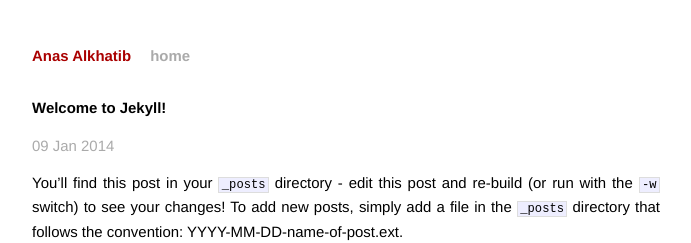
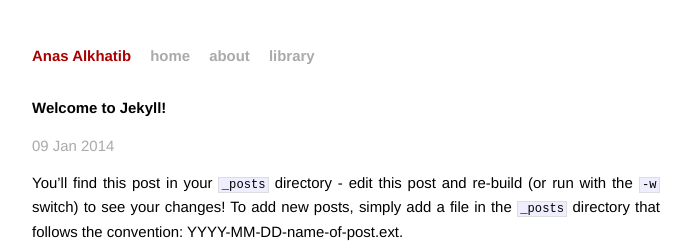
Before and after one commit to alkhatib/alkhatib.github.io, a Jekyll site: the page built from _posts/2014-01-09-welcome-to-jekyll.markdown, in a window 1280 px wide. Shown: the top 243 px of the page, without its empty margins (294-985 px from the left). Built offline with Jekyll 4.4.1, drawn with Linux system fonts in a browser that asks for light colours; Markdown is read by kramdown in place of the engine named in the settings.

Commit message:
Added library link

```diff
--- a/_layouts/default.html
+++ b/_layouts/default.html
@@ -19,6 +19,8 @@
           <div class="header">
             <h1 class="title"><a href="/">{{ site.name }}</a></h1>
             <a class="extra" href="/">home</a>
+            <a class="extra" href="/about">about</a>
+            <a class="extra" href="/library">library</a>
           </div>
 
           {{ content }}
--- a/index.html
+++ b/index.html
@@ -7,7 +7,10 @@ title: Anas Alkhatib
   <h1>Blog Posts</h1>
   <ul class="posts">
     {% for post in site.posts %}
-      <li><span>{{ post.date | date_to_string }}</span> &raquo; <a href="{{ post.url }}">{{ post.title }}</a></li>
+    <li>
+        <span>{{ post.date | date_to_string }}</span> &raquo;
+        <a href="{{ post.url }}">{{ post.title }}</a>
+    </li>
     {% endfor %}
   </ul>
 </div>
```
